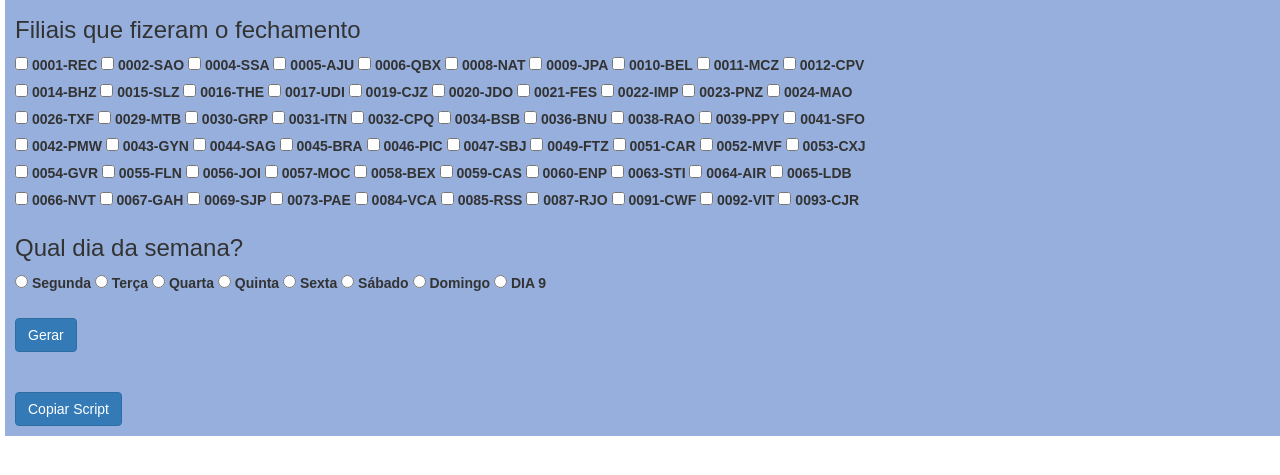
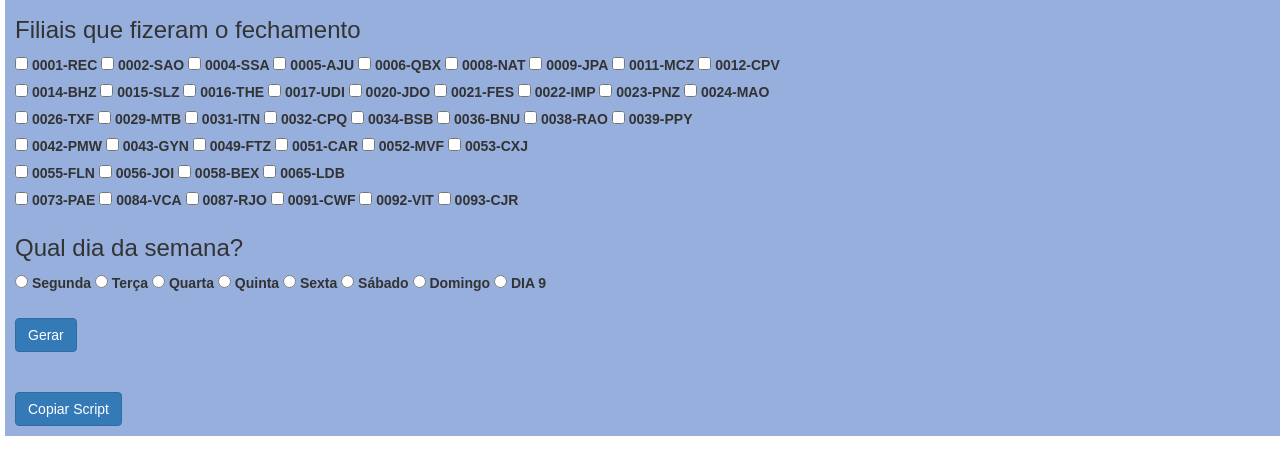
Before and after one commit to skaterfel/transmtz, a plain HTML site: page index.html in a window 1280 px wide. Shown: the part 73-548 px from the top of the page. Drawn offline with nearby package versions, Linux system fonts and the light colour scheme.

Commit message:
retirado filiais que não fazem fechamento

```diff
--- a/index.html
+++ b/index.html
@@ -39,8 +39,6 @@
         <label for="NAT"> 0008-NAT</label>
         <input type="checkbox" id="JPA" name="filial" value="0009">
         <label for="JPA"> 0009-JPA</label>
-        <input type="checkbox" id="BEL" name="filial" value="0010">
-        <label for="BEL"> 0010-BEL</label>
         <input type="checkbox" id="MCZ" name="filial" value="0011">
         <label for="MCZ"> 0011-MCZ</label>
         <input type="checkbox" id="CPV" name="filial" value="0012">
@@ -53,8 +51,6 @@
         <label for="THE"> 0016-THE</label>
         <input type="checkbox" id="UDI" name="filial" value="0017">
         <label for="UDI"> 0017-UDI</label>
-        <input type="checkbox" id="CJZ" name="filial" value="0019">
-        <label for="CJZ"> 0019-CJZ</label>
         <input type="checkbox" id="JDO" name="filial" value="0020">
         <label for="JDO"> 0020-JDO</label>
         <input type="checkbox" id="FES" name="filial" value="0021">
@@ -69,8 +65,6 @@
         <label for="TXF"> 0026-TXF</label>
         <input type="checkbox" id="MTB" name="filial" value="0029">
         <label for="MTB"> 0029-MTB</label>
-        <input type="checkbox" id="GRP" name="filial" value="0030">
-        <label for="GRP"> 0030-GRP</label>
         <input type="checkbox" id="ITN" name="filial" value="0031">
         <label for="ITN"> 0031-ITN</label>
         <input type="checkbox" id="CPQ" name="filial" value="0032">
@@ -82,21 +76,11 @@
         <input type="checkbox" id="RAO" name="filial" value="0038">
         <label for="RAO"> 0038-RAO</label>
         <input type="checkbox" id="PPY" name="filial" value="0039">
-        <label for="PPY"> 0039-PPY</label>
-        <input type="checkbox" id="SFO" name="filial" value="0041">
-        <label for="SFO"> 0041-SFO</label><br>
+        <label for="PPY"> 0039-PPY</label><br>
         <input type="checkbox" id="PMW" name="filial" value="0042">
         <label for="PMW"> 0042-PMW</label>
         <input type="checkbox" id="GYN" name="filial" value="0043">
         <label for="GYN"> 0043-GYN</label>
-        <input type="checkbox" id="SAG" name="filial" value="0044">
-        <label for="SAG"> 0044-SAG</label>
-        <input type="checkbox" id="BRA" name="filial" value="0045">
-        <label for="BRA"> 0045-BRA</label>
-        <input type="checkbox" id="PIC" name="filial" value="0046">
-        <label for="PIC"> 0046-PIC</label>
-        <input type="checkbox" id="SBJ" name="filial" value="0047">
-        <label for="SBJ"> 0047-SBJ</label>
         <input type="checkbox" id="FTZ" name="filial" value="0049">
         <label for="FTZ"> 0049-FTZ</label>
         <input type="checkbox" id="CAR" name="filial" value="0051">
@@ -105,38 +89,18 @@
         <label for="MVF"> 0052-MVF</label>
         <input type="checkbox" id="CXJ" name="filial" value="0053">
         <label for="CXJ"> 0053-CXJ</label><br>
-        <input type="checkbox" id="GVR" name="filial" value="0054">
-        <label for="GVR"> 0054-GVR</label>
         <input type="checkbox" id="FLN" name="filial" value="0055">
         <label for="FLN"> 0055-FLN</label>
         <input type="checkbox" id="JOI" name="filial" value="0056">
         <label for="JOI"> 0056-JOI</label>
-        <input type="checkbox" id="MOC" name="filial" value="0057">
-        <label for="MOC"> 0057-MOC</label>
         <input type="checkbox" id="BEX" name="filial" value="0058">
         <label for="BEX"> 0058-BEX</label>
-        <input type="checkbox" id="CAS" name="filial" value="0059">
-        <label for="CAS"> 0059-CAS</label>
-        <input type="checkbox" id="ENP" name="filial" value="0060">
-        <label for="ENP"> 0060-ENP</label>
-        <input type="checkbox" id="STI" name="filial" value="0063">
-        <label for="STI"> 0063-STI</label>
-        <input type="checkbox" id="AIR" name="filial" value="0064">
-        <label for="AIR"> 0064-AIR</label>
         <input type="checkbox" id="LDB" name="filial" value="0065">
         <label for="LDB"> 0065-LDB</label><br>
-        <input type="checkbox" id="NVT" name="filial" value="0066">
-        <label for="NVT"> 0066-NVT</label>
-        <input type="checkbox" id="GAH" name="filial" value="0067">
-        <label for="GAH"> 0067-GAH</label>
-        <input type="checkbox" id="SJP" name="filial" value="0069">
-        <label for="SJP"> 0069-SJP</label>
         <input type="checkbox" id="PAE" name="filial" value="0073">
         <label for="PAE"> 0073-PAE</label>
         <input type="checkbox" id="VCA" name="filial" value="0084">
         <label for="VCA"> 0084-VCA</label>
-        <input type="checkbox" id="RSS" name="filial" value="0085">
-        <label for="RSS"> 0085-RSS</label>
         <input type="checkbox" id="RJO" name="filial" value="0087">
         <label for="RJO"> 0087-RJO</label>
         <input type="checkbox" id="CWF" name="filial" value="0091">
```
